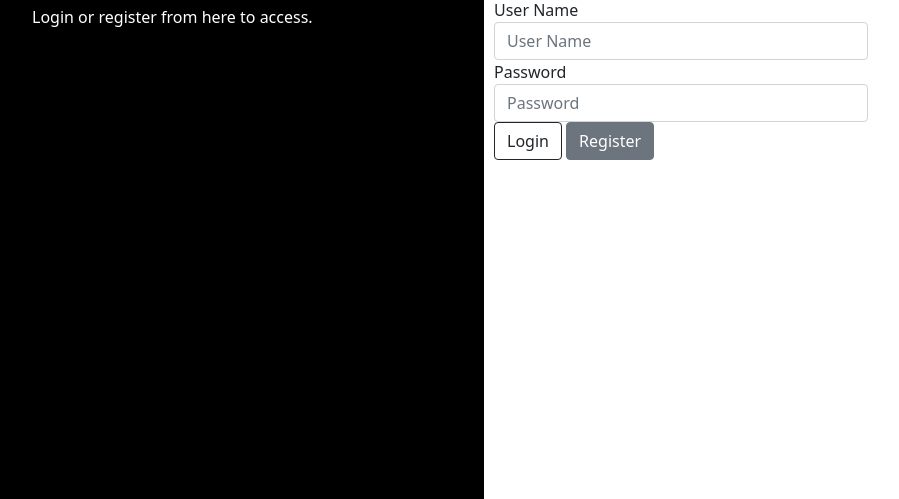
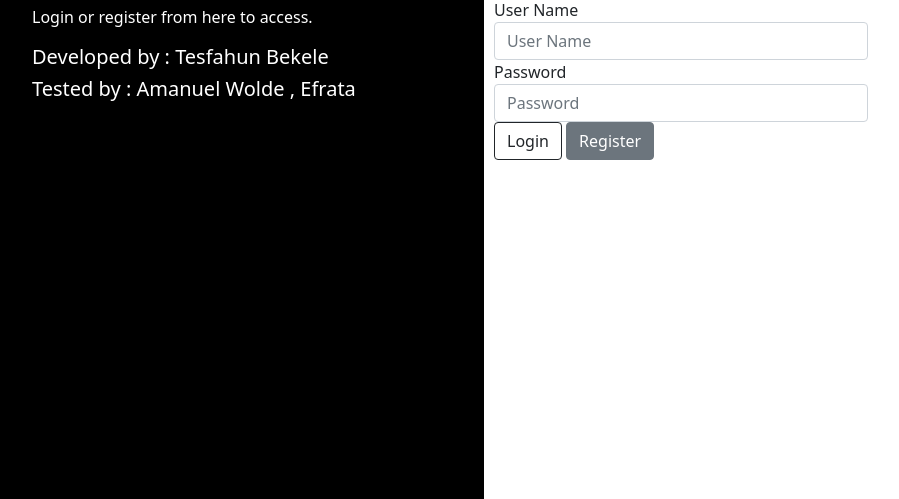
Before and after one commit to Frezertade/our_test_ecommerce, a plain HTML site: page index.html in a window 1280 px wide. Shown: the part 301-800 px from the top of the page, without its empty margins (28-927 px from the left). Drawn offline with nearby package versions, Linux system fonts and the light colour scheme.

```diff
--- a/index.html
+++ b/index.html
@@ -21,6 +21,8 @@
             <div class="login-main-text">
                 <h2>Welcome Back to OUR E-com@<br> Login Page</h2>
                 <p>Login or register from here to access.</p>
+                <h5>Developed by : <stron>Tesfahun Bekele</stron></h5>
+                <h5>Tested by : <stron>Amanuel Wolde , Efrata </stron></h5>
             </div>
         </div>
         <div class="main1">
```
